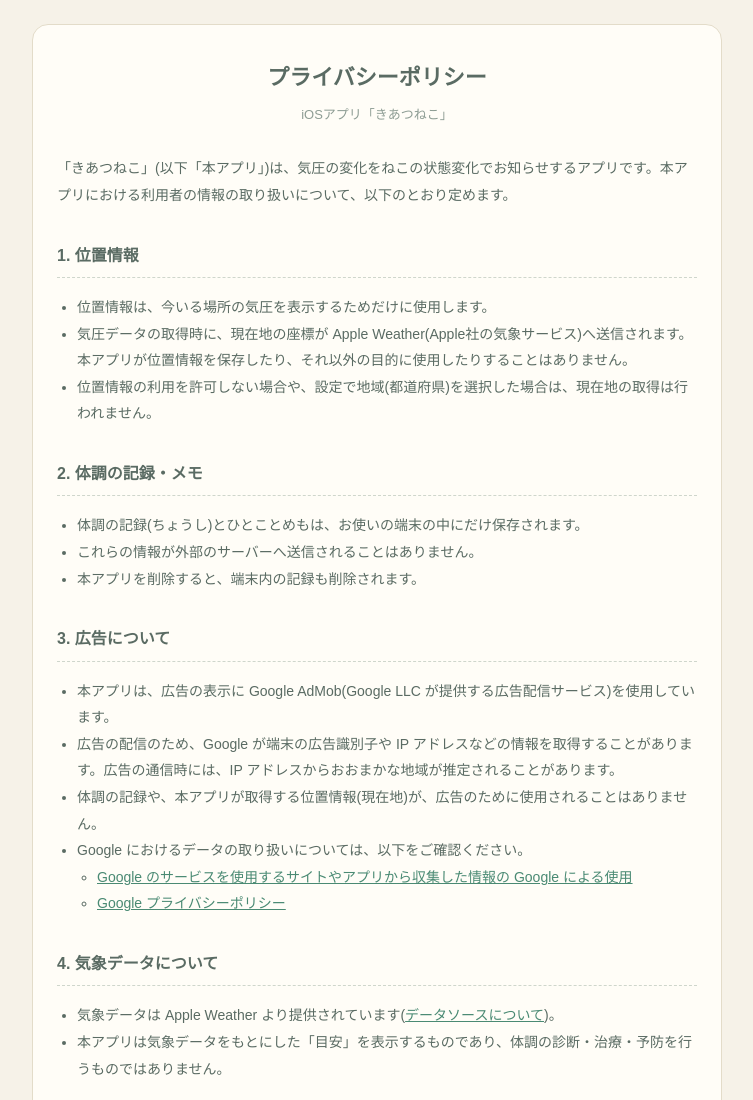
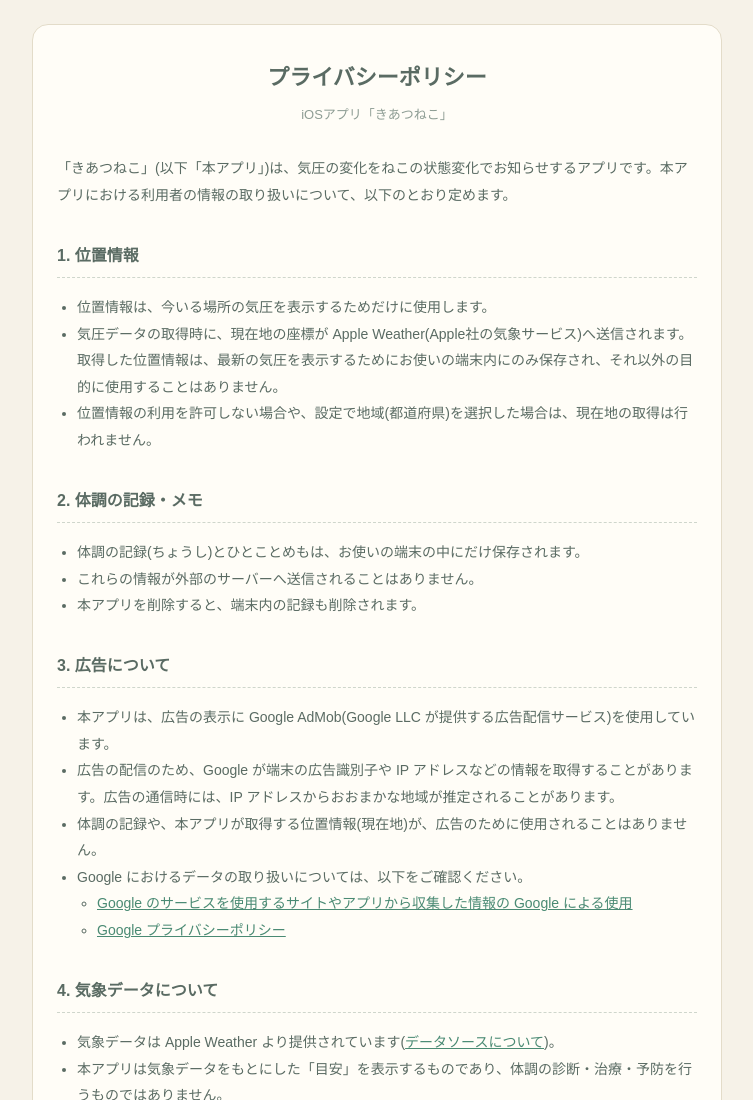
Before and after one commit to trooron/trooron.github.io, a plain HTML site: page privacy_kiatsuneko.html in a window 1280 px wide. Shown: the top 1100 px of the page, without its empty margins (263-1016 px from the left). Drawn offline with Linux system fonts and the light colour scheme.

Commit message:
Update privacy_kiatsuneko.html

```diff
--- a/privacy_kiatsuneko.html
+++ b/privacy_kiatsuneko.html
@@ -59,7 +59,7 @@
   <h2>1. 位置情報</h2>
   <ul>
     <li>位置情報は、今いる場所の気圧を表示するためだけに使用します。</li>
-    <li>気圧データの取得時に、現在地の座標が Apple Weather(Apple社の気象サービス)へ送信されます。本アプリが位置情報を保存したり、それ以外の目的に使用したりすることはありません。</li>
+    <li>気圧データの取得時に、現在地の座標が Apple Weather(Apple社の気象サービス)へ送信されます。取得した位置情報は、最新の気圧を表示するためにお使いの端末内にのみ保存され、それ以外の目的に使用することはありません。</li>
     <li>位置情報の利用を許可しない場合や、設定で地域(都道府県)を選択した場合は、現在地の取得は行われません。</li>
   </ul>
 
```
